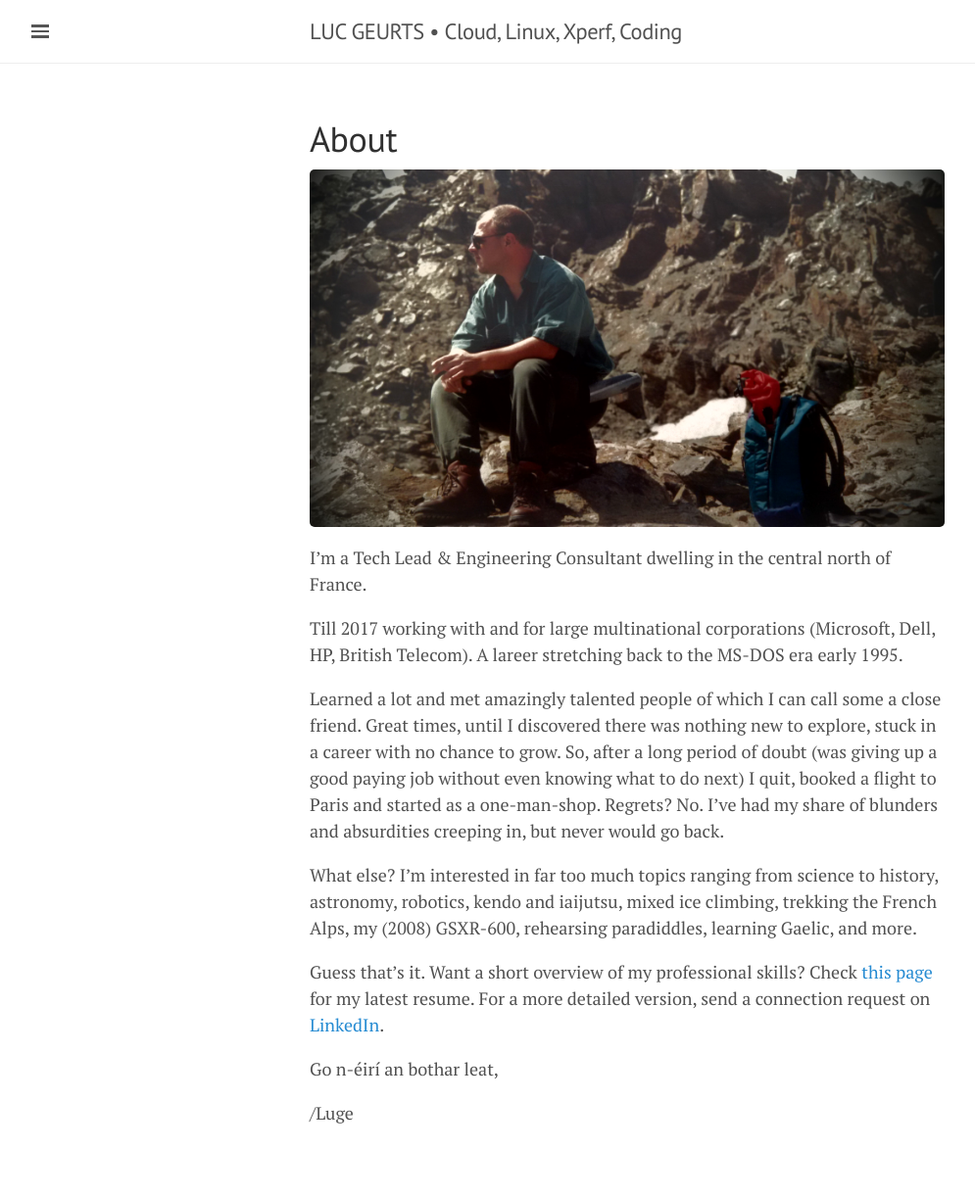
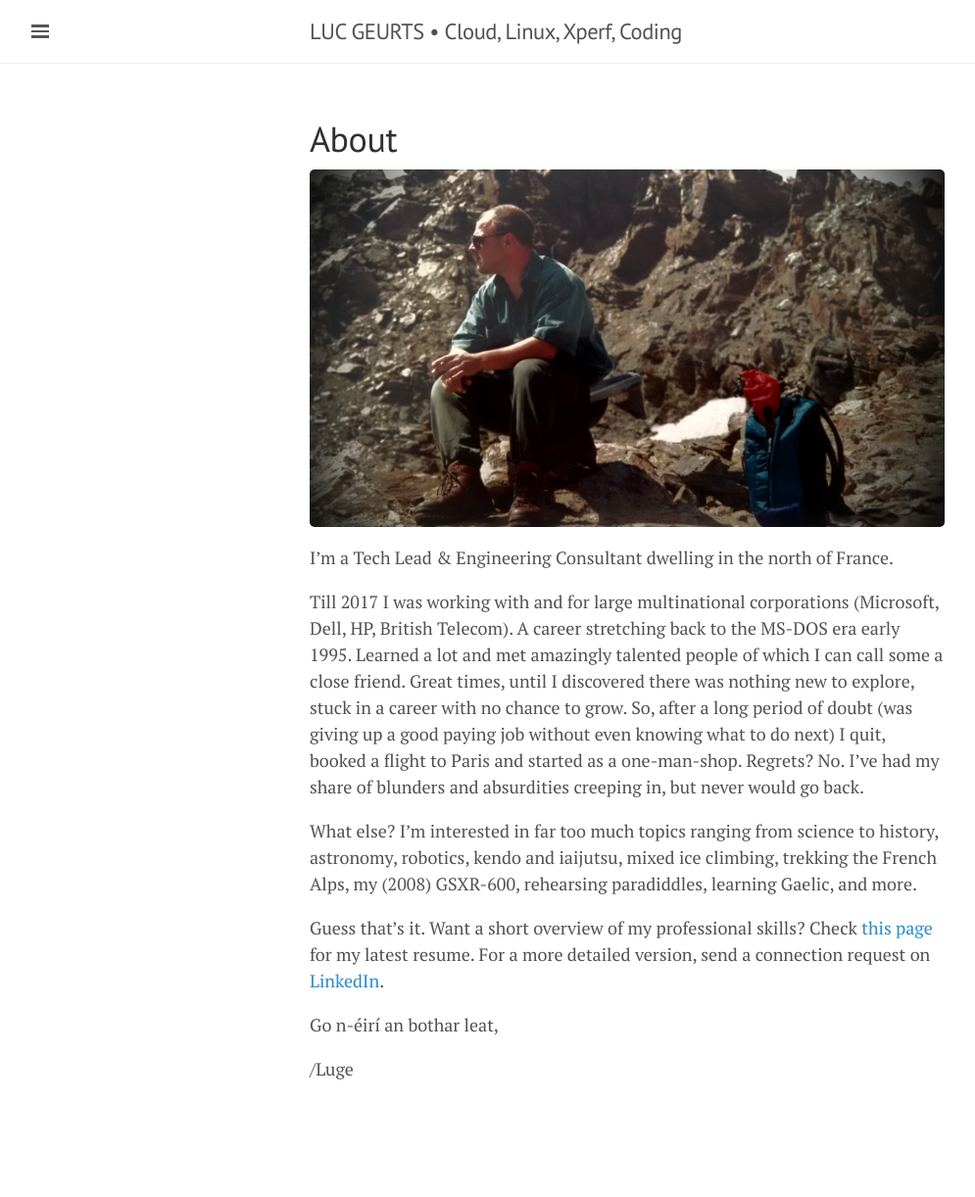
Before and after one commit to lgeurts/lgeurts.github.io, a Jekyll site: the page built from about.md, in a window 1280 px wide. Shown: the whole page at 98% size, without its empty margins (0-995 px from the left). Built offline with Jekyll 4.4.1, drawn with Linux system fonts in a browser that asks for light colours; nearby versions of some CDN libraries; after the commit the page ends 1177 px from its top, so only the background shows below that.

Commit message:
Update about.md

```diff
--- a/about.md
+++ b/about.md
@@ -5,10 +5,9 @@
 
 ![KNAV Austria](/assets/C2ADV01.jpg)
 
-I'm a Tech Lead & Engineering Consultant dwelling in the central north of France.
+I'm a Tech Lead & Engineering Consultant dwelling in the north of France.
 
-Till 2017 working with and for large multinational corporations (Microsoft, Dell, HP, British Telecom). A lareer stretching back to the MS-DOS era early 1995.
-
+Till 2017 I was working with and for large multinational corporations (Microsoft, Dell, HP, British Telecom). A career stretching back to the MS-DOS era early 1995.
 Learned a lot and met amazingly talented people of which I can call some a close friend. Great times, until I discovered there was nothing new to explore, stuck in a career with no chance to grow. So, after a long period of doubt (was giving up a good paying job without even knowing what to do next) I quit, booked a flight to Paris and started as a one-man-shop. Regrets? No. I've had my share of blunders and absurdities creeping in, but never would go back.
 
 What else? I'm interested in far too much topics ranging from science to history, astronomy, robotics, kendo and iaijutsu, mixed ice climbing, trekking the French Alps, my (2008) GSXR-600, rehearsing paradiddles, learning Gaelic, and more.
```
